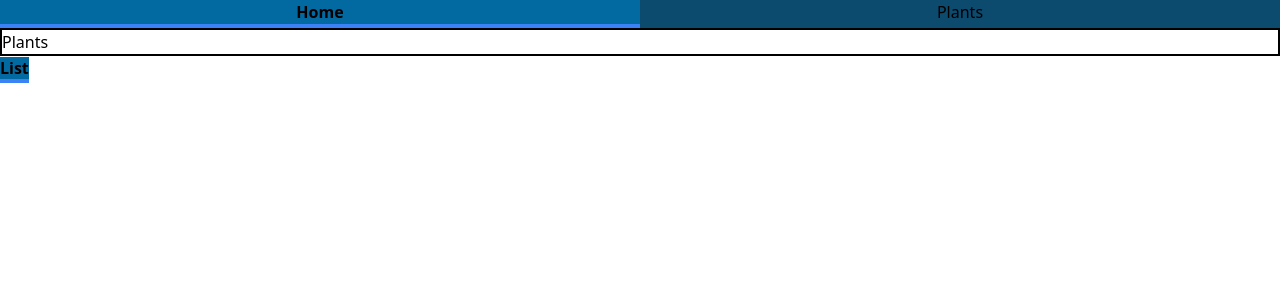
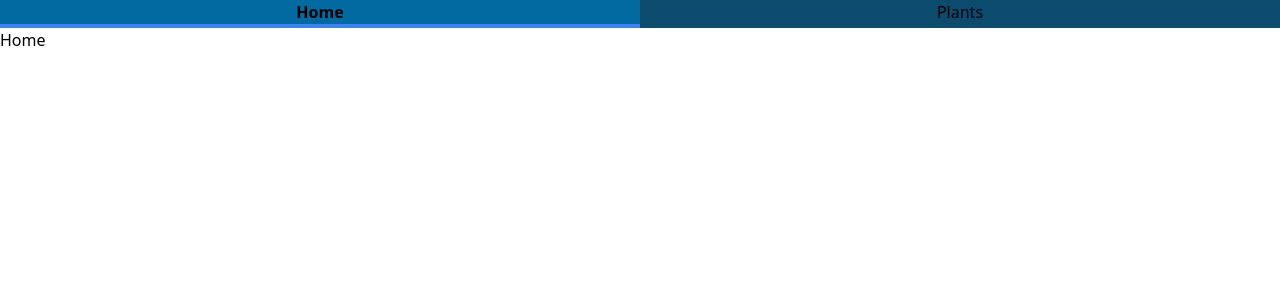
Before and after one commit to B-Musick/rooted-in-nature-web, a React (Vite) app: page / in a window 1280 px wide. Shown: the top 300 px of the page. Built offline with nearby package versions, Linux system fonts and the light colour scheme.

Commit message:
Added home page, nested routes

```diff
--- a/src/App.jsx
+++ b/src/App.jsx
@@ -1,11 +1,11 @@
 import { BrowserRouter as Router, Route, Routes } from 'react-router-dom';
 
+import HomePage from './pages/HomePage';
 import PlantsPage from './pages/PlantPage';
 import PlantsList from './components/plants/PlantsList'
 import TopNavbar from './components/TopNavbar';
 
 function App() {
-
   return (
     <>
       {/* Fragment */}
@@ -15,13 +15,14 @@ function App() {
         <Routes>
           {/* Make sure only one route shown at a time */}
           {/* Content inswitch depends on the route */}
-          <Route path="/" element={<PlantsPage />}>
-            <Route path="plants" element={<PlantsPage />}>
-            </Route>
+          <Route path="/">
+            <Route index={true} path="" element={<HomePage />} />
           </Route>
-          <Route path="plants/list" element={<PlantsList />} />
 
-
+          <Route path="/plants">
+            <Route index={true} element={<PlantsPage />} />
+            <Route index={false} path="list" element={<PlantsList />} />
+          </Route>
           {/* One route for each page we want to render */}
           {/* Nest the component we want to show within div when on route */}
         </Routes>
--- /dev/null
+++ b/src/pages/HomePage.jsx
@@ -0,0 +1,9 @@
+function HomePage() {
+    return (
+        <div>
+            Home
+        </div>
+    )
+}
+
+export default HomePage;
--- a/src/pages/PlantPage.jsx
+++ b/src/pages/PlantPage.jsx
@@ -7,7 +7,7 @@ function PlantsPage() {
                 <div className="border-black border-2">Plants</div>
                 <div>
                     <NavLink
-                        to="plants/list"
+                        to="list"
                         className="font-bold border-b-4 border-blue-500 bg-sky-700 w-full text-center"
                     >List</NavLink>
                 </div>
```
